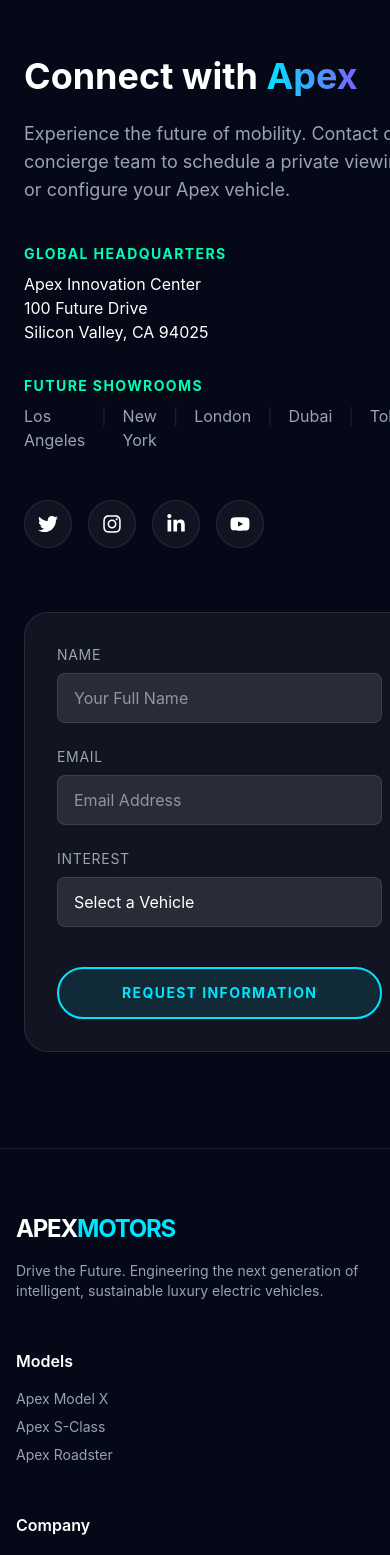
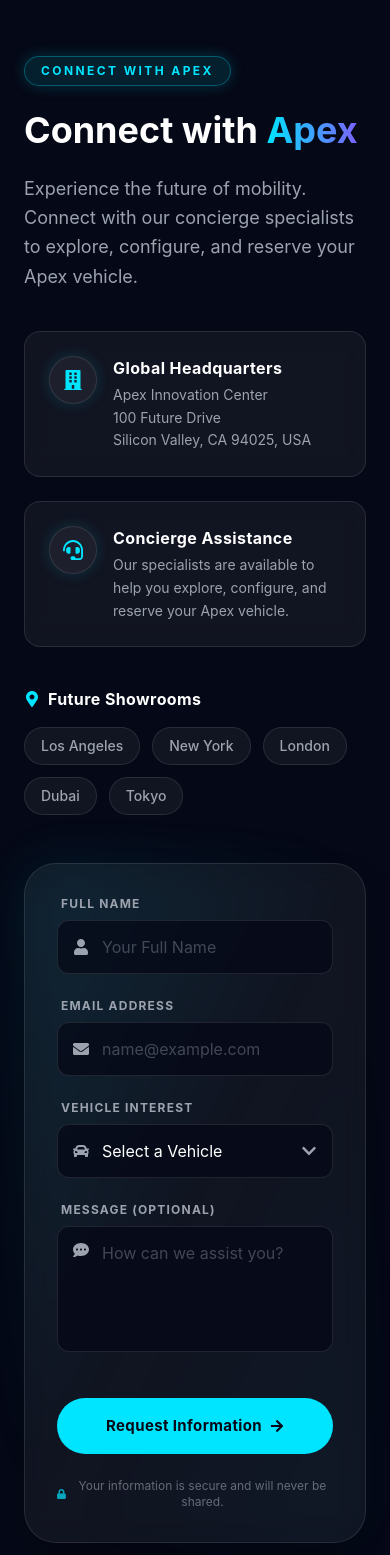
Before and after one commit to KasunV-git/APEX, a React (Vite) app: page / in a window 390 px wide. Shown: the part 10240-11795 px from the top of the page. Built offline with nearby package versions, Linux system fonts and the light colour scheme; the HTML template or start-up script is replaced by a standard one.

Commit message:
feat: implement Timeline and Contact sections with updated navigation footer and App layout.

```diff
--- a/src/App.jsx
+++ b/src/App.jsx
@@ -41,7 +41,7 @@ function App() {
             <Statistics />
             <Contact />
           </main>
-          <Footer />
+          <Footer setSelectedVehicle={setSelectedVehicle} />
         </div>
       )}
     </>
--- a/src/components/Footer.jsx
+++ b/src/components/Footer.jsx
@@ -1,6 +1,19 @@
 import { FaTwitter, FaInstagram, FaLinkedin, FaYoutube } from 'react-icons/fa';
+import { vehicles } from '../data/vehicles';
 
-const Footer = () => {
+const Footer = ({ setSelectedVehicle }) => {
+  const handleVehicleClick = (e, vehicleName) => {
+    e.preventDefault();
+    if (setSelectedVehicle) {
+      const vehicle = vehicles.find(v => v.name === vehicleName);
+      if (vehicle) setSelectedVehicle(vehicle);
+    }
+    const showcase = document.getElementById('vehicle-showcase');
+    if (showcase) {
+      showcase.scrollIntoView({ behavior: 'smooth' });
+    }
+  };
+
   return (
     <footer className="bg-background border-t border-white/10 pt-16 pb-8">
       <div className="max-w-7xl mx-auto px-4 sm:px-6 lg:px-8">
@@ -18,9 +31,10 @@ const Footer = () => {
           <div>
             <h3 className="text-white font-semibold mb-4">Models</h3>
             <ul className="space-y-2 text-sm text-gray-400">
-              <li><a href="#" className="hover:text-primary transition-colors">Apex Model X</a></li>
-              <li><a href="#" className="hover:text-primary transition-colors">Apex S-Class</a></li>
-              <li><a href="#" className="hover:text-primary transition-colors">Apex Roadster</a></li>
+              <li><a href="#vehicle-showcase" onClick={(e) => handleVehicleClick(e, 'Anora')} className="hover:text-primary transition-colors">Apex Anora</a></li>
+              <li><a href="#vehicle-showcase" onClick={(e) => handleVehicleClick(e, 'Electra')} className="hover:text-primary transition-colors">Apex Electra</a></li>
+              <li><a href="#vehicle-showcase" onClick={(e) => handleVehicleClick(e, 'Prestige')} className="hover:text-primary transition-colors">Apex Prestige</a></li>
+              <li><a href="#vehicle-showcase" onClick={(e) => handleVehicleClick(e, 'Leos')} className="hover:text-primary transition-colors">Apex Leos</a></li>
             </ul>
           </div>
 
--- a/src/sections/Contact/Contact.jsx
+++ b/src/sections/Contact/Contact.jsx
@@ -1,62 +1,93 @@
 import { motion } from 'framer-motion';
-import { FaTwitter, FaInstagram, FaLinkedinIn, FaYoutube } from 'react-icons/fa';
-import Button from '../../components/ui/Button';
+import {
+  FaBuilding,
+  FaHeadset,
+  FaMapMarkerAlt,
+  FaUser,
+  FaEnvelope,
+  FaCar,
+  FaCommentDots,
+  FaChevronDown,
+  FaArrowRight,
+  FaLock
+} from 'react-icons/fa';
 
 const Contact = () => {
   return (
     <section className="py-24 relative overflow-hidden bg-background">
       <div className="container mx-auto px-6 relative z-10">
-        <div className="grid lg:grid-cols-2 gap-16 items-center">
+        <div className="grid grid-cols-1 lg:grid-cols-12 gap-12 lg:gap-16 items-start">
 
           {/* Info Side */}
           <motion.div
             initial={{ opacity: 0, x: -30 }}
             whileInView={{ opacity: 1, x: 0 }}
             viewport={{ once: true }}
+            transition={{ duration: 0.6 }}
+            className="lg:col-span-5 flex flex-col justify-center"
           >
+            <div className="inline-block px-4 py-1.5 rounded-full border border-primary/30 bg-primary/10 text-primary text-xs font-bold tracking-[0.2em] mb-6 shadow-[0_0_15px_rgba(0,229,255,0.2)] w-max">
+              CONNECT WITH APEX
+            </div>
+
             <h2 className="text-4xl md:text-5xl font-bold font-heading mb-6">
               Connect with <span className="text-gradient">Apex</span>
             </h2>
-            <p className="text-text-muted text-lg mb-10 max-w-lg">
-              Experience the future of mobility. Contact our concierge team to schedule a private viewing or configure your Apex vehicle.
+            <p className="text-text-muted text-lg mb-10 max-w-lg leading-relaxed">
+              Experience the future of mobility. Connect with our concierge specialists to explore, configure, and reserve your Apex vehicle.
             </p>
 
-            <div className="space-y-8 mb-12">
+            <div className="space-y-6">
+              {/* Headquarters Card */}
+              <div className="glass-panel p-6 rounded-2xl relative group hover:border-primary/40 transition-colors duration-300">
+                <div className="absolute inset-0 bg-gradient-to-br from-primary/5 to-transparent rounded-2xl opacity-0 group-hover:opacity-100 transition-opacity duration-300 pointer-events-none" />
+                <div className="flex items-start gap-4 relative z-10">
+                  <div className="w-12 h-12 rounded-full bg-surface border border-glass-border flex items-center justify-center flex-shrink-0 text-primary shadow-[0_0_15px_rgba(0,229,255,0.15)] group-hover:shadow-[0_0_20px_rgba(0,229,255,0.3)] transition-all">
+                    <FaBuilding className="text-xl" />
+                  </div>
                   <div>
-                <h4 className="text-accent text-sm font-bold uppercase tracking-widest mb-2">Global Headquarters</h4>
-                <p className="text-text">
+                    <h4 className="text-white font-bold mb-1 tracking-wide">Global Headquarters</h4>
+                    <p className="text-text-muted text-sm leading-relaxed">
                       Apex Innovation Center<br />
                       100 Future Drive<br />
-                  Silicon Valley, CA 94025
+                      Silicon Valley, CA 94025, USA
                     </p>
-              </div>
-
-              <div>
-                <h4 className="text-accent text-sm font-bold uppercase tracking-widest mb-2">Future Showrooms</h4>
-                <div className="flex gap-4 text-text-muted">
-                  <span>Los Angeles</span>
-                  <span className="text-glass-border">|</span>
-                  <span>New York</span>
-                  <span className="text-glass-border">|</span>
-                  <span>London</span>
-                  <span className="text-glass-border">|</span>
-                  <span>Dubai</span>
-                  <span className="text-glass-border">|</span>
-                  <span>Tokyo</span>
                   </div>
                 </div>
               </div>
 
-            <div className="flex gap-4">
-              {[FaTwitter, FaInstagram, FaLinkedinIn, FaYoutube].map((Icon, idx) => (
-                <a
-                  key={idx}
-                  href="#"
-                  className="w-12 h-12 rounded-full glass-panel flex items-center justify-center text-text hover:text-primary hover:border-primary hover:shadow-[0_0_15px_rgba(0,229,255,0.3)] transition-all duration-300"
+              {/* Concierge Card */}
+              <div className="glass-panel p-6 rounded-2xl relative group hover:border-primary/40 transition-colors duration-300">
+                <div className="absolute inset-0 bg-gradient-to-br from-primary/10 to-transparent rounded-2xl opacity-0 group-hover:opacity-100 transition-opacity duration-300 pointer-events-none" />
+                <div className="flex items-start gap-4 relative z-10">
+                  <div className="w-12 h-12 rounded-full bg-surface border border-glass-border flex items-center justify-center flex-shrink-0 text-primary shadow-[0_0_15px_rgba(0,229,255,0.15)] group-hover:shadow-[0_0_20px_rgba(0,229,255,0.3)] transition-all">
+                    <FaHeadset className="text-xl" />
+                  </div>
+                  <div>
+                    <h4 className="text-white font-bold mb-1 tracking-wide">Concierge Assistance</h4>
+                    <p className="text-text-muted text-sm leading-relaxed">
+                      Our specialists are available to help you explore, configure, and reserve your Apex vehicle.
+                    </p>
+                  </div>
+                </div>
+              </div>
+
+              {/* Showrooms */}
+              <div className="pt-4">
+                <h4 className="text-white font-bold mb-4 flex items-center gap-2 tracking-wide">
+                  <FaMapMarkerAlt className="text-primary" /> Future Showrooms
+                </h4>
+                <div className="flex flex-wrap gap-3">
+                  {['Los Angeles', 'New York', 'London', 'Dubai', 'Tokyo'].map((city) => (
+                    <span
+                      key={city}
+                      className="px-4 py-2 rounded-full border border-glass-border bg-surface hover:bg-primary/10 hover:text-primary hover:border-primary/50 cursor-pointer transition-all duration-300 text-sm text-text-muted font-medium"
                     >
-                  <Icon className="text-xl" />
-                </a>
+                      {city}
+                    </span>
                   ))}
+                </div>
+              </div>
             </div>
           </motion.div>
 
@@ -65,42 +96,95 @@ const Contact = () => {
             initial={{ opacity: 0, x: 30 }}
             whileInView={{ opacity: 1, x: 0 }}
             viewport={{ once: true }}
-            className="glass-panel p-8 md:p-12 rounded-3xl"
+            transition={{ duration: 0.6, delay: 0.2 }}
+            className="lg:col-span-7 relative"
           >
+            {/* Soft background glow behind the form */}
+            <div className="absolute -inset-1 bg-gradient-to-br from-primary/20 via-transparent to-primary/5 rounded-[2.5rem] blur-xl opacity-50 pointer-events-none"></div>
+
+            <div className="glass-panel p-8 md:p-12 rounded-[2rem] relative z-10 border border-white/5 bg-[#0a0f1f]/80 backdrop-blur-xl shadow-2xl">
               <form className="flex flex-col gap-6" onSubmit={(e) => e.preventDefault()}>
-              <div>
-                <label className="block text-text-muted text-sm uppercase tracking-wider mb-2">Name</label>
+
+                <div className="relative group">
+                  <label className="block text-text-muted text-xs font-bold uppercase tracking-widest mb-2 pl-1 group-focus-within:text-primary transition-colors">Full Name</label>
+                  <div className="relative">
+                    <div className="absolute inset-y-0 left-0 pl-4 flex items-center pointer-events-none text-text-muted group-focus-within:text-primary transition-colors z-10">
+                      <FaUser />
+                    </div>
                     <input
                       type="text"
                       placeholder="Your Full Name"
-                  className="w-full bg-surface-hover border border-glass-border rounded-lg px-4 py-3 text-text focus:outline-none focus:border-primary focus:ring-1 focus:ring-primary transition-colors"
+                      className="w-full bg-[#050816]/70 border border-glass-border rounded-xl pl-11 pr-4 py-3.5 text-white placeholder-text-muted/40 focus:outline-none focus:border-primary focus:ring-1 focus:ring-primary focus:bg-primary/5 transition-all duration-300"
                     />
                   </div>
+                </div>
 
-              <div>
-                <label className="block text-text-muted text-sm uppercase tracking-wider mb-2">Email</label>
+                <div className="relative group">
+                  <label className="block text-text-muted text-xs font-bold uppercase tracking-widest mb-2 pl-1 group-focus-within:text-primary transition-colors">Email Address</label>
+                  <div className="relative">
+                    <div className="absolute inset-y-0 left-0 pl-4 flex items-center pointer-events-none text-text-muted group-focus-within:text-primary transition-colors z-10">
+                      <FaEnvelope />
+                    </div>
                     <input
                       type="email"
-                  placeholder="Email Address"
-                  className="w-full bg-surface-hover border border-glass-border rounded-lg px-4 py-3 text-text focus:outline-none focus:border-primary focus:ring-1 focus:ring-primary transition-colors"
+                      placeholder="name@example.com"
+                      className="w-full bg-[#050816]/70 border border-glass-border rounded-xl pl-11 pr-4 py-3.5 text-white placeholder-text-muted/40 focus:outline-none focus:border-primary focus:ring-1 focus:ring-primary focus:bg-primary/5 transition-all duration-300"
                     />
                   </div>
-
-              <div>
-                <label className="block text-text-muted text-sm uppercase tracking-wider mb-2">Interest</label>
-                <select className="w-full bg-surface-hover border border-glass-border rounded-lg px-4 py-3 text-text focus:outline-none focus:border-primary focus:ring-1 focus:ring-primary transition-colors appearance-none">
-                  <option>Select a Vehicle</option>
-                  <option>Anora</option>
-                  <option>Electra</option>
-                  <option>Prestige</option>
-                  <option>Leos</option>
-                </select>
                 </div>
 
-              <Button className="w-full mt-4">
-                Request Information
-              </Button>
+                <div className="relative group">
+                  <label className="block text-text-muted text-xs font-bold uppercase tracking-widest mb-2 pl-1 group-focus-within:text-primary transition-colors">Vehicle Interest</label>
+                  <div className="relative">
+                    <div className="absolute inset-y-0 left-0 pl-4 flex items-center pointer-events-none text-text-muted group-focus-within:text-primary transition-colors z-10">
+                      <FaCar />
+                    </div>
+                    <select className="w-full bg-[#050816]/70 border border-glass-border rounded-xl pl-11 pr-10 py-3.5 text-white focus:outline-none focus:border-primary focus:ring-1 focus:ring-primary focus:bg-primary/5 transition-all duration-300 appearance-none relative z-0">
+                      <option value="" className="bg-[#0a0f1f]">Select a Vehicle</option>
+                      <option value="Anora" className="bg-[#0a0f1f]">Anora</option>
+                      <option value="Electra" className="bg-[#0a0f1f]">Electra</option>
+                      <option value="Prestige" className="bg-[#0a0f1f]">Prestige</option>
+                      <option value="Leos" className="bg-[#0a0f1f]">Leos</option>
+                    </select>
+                    <div className="absolute inset-y-0 right-0 pr-4 flex items-center pointer-events-none text-text-muted z-10">
+                      <FaChevronDown />
+                    </div>
+                  </div>
+                </div>
+
+                <div className="relative group">
+                  <label className="block text-text-muted text-xs font-bold uppercase tracking-widest mb-2 pl-1 group-focus-within:text-primary transition-colors">Message (Optional)</label>
+                  <div className="relative">
+                    <div className="absolute top-4 left-0 pl-4 flex items-start pointer-events-none text-text-muted group-focus-within:text-primary transition-colors z-10">
+                      <FaCommentDots />
+                    </div>
+                    <textarea
+                      placeholder="How can we assist you?"
+                      rows="4"
+                      className="w-full bg-[#050816]/70 border border-glass-border rounded-xl pl-11 pr-4 py-3.5 text-white placeholder-text-muted/40 focus:outline-none focus:border-primary focus:ring-1 focus:ring-primary focus:bg-primary/5 transition-all duration-300 resize-none"
+                    ></textarea>
+                  </div>
+                </div>
+
+                <div className="mt-4">
+                  <motion.button
+                    whileHover={{ y: -2, boxShadow: '0 10px 30px -10px rgba(0,229,255,0.6)' }}
+                    whileTap={{ y: 1 }}
+                    className="w-full h-[56px] rounded-full bg-[#00E5FF] text-[#050816] font-bold text-[15px] tracking-wide flex items-center justify-center gap-2 hover:bg-[#33ebff] transition-colors relative overflow-hidden group"
+                  >
+                    <span className="relative z-10 flex items-center gap-2">
+                      Request Information <FaArrowRight className="text-sm group-hover:translate-x-1 transition-transform" />
+                    </span>
+                    <div className="absolute inset-0 bg-gradient-to-r from-transparent via-white/30 to-transparent translate-x-[-100%] group-hover:translate-x-[100%] transition-transform duration-700"></div>
+                  </motion.button>
+
+                  <p className="text-center text-text-muted/60 text-xs mt-6 flex items-center justify-center gap-1.5">
+                    <FaLock className="text-[10px] text-primary/70" /> Your information is secure and will never be shared.
+                  </p>
+                </div>
+
               </form>
+            </div>
           </motion.div>
 
         </div>
--- a/src/sections/Timeline/Timeline.jsx
+++ b/src/sections/Timeline/Timeline.jsx
@@ -18,7 +18,8 @@ const Timeline = () => {
         />
 
         <div className="relative mt-16 max-w-4xl mx-auto">
-          <div className="absolute left-1/2 transform -translate-x-1/2 w-1 h-full bg-white/10 rounded-full"></div>
+          {/* Timeline Line: left aligned on mobile, centered on md+ */}
+          <div className="absolute left-4 md:left-1/2 transform md:-translate-x-1/2 w-1 h-full bg-white/10 rounded-full"></div>
 
           {events.map((event, index) => (
             <motion.div
@@ -27,13 +28,16 @@ const Timeline = () => {
               whileInView={{ opacity: 1, y: 0 }}
               viewport={{ once: true }}
               transition={{ delay: index * 0.2 }}
-              className={`relative flex items-center justify-between mb-16 ${index % 2 === 0 ? 'flex-row-reverse' : ''}`}
+              className={`relative flex flex-col md:flex-row items-start md:items-center justify-between mb-16 pl-12 md:pl-0 ${index % 2 === 0 ? 'md:flex-row-reverse' : ''}`}
             >
-              <div className="w-5/12"></div>
+              {/* Empty space for alternating layout on md+ */}
+              <div className="hidden md:block w-5/12"></div>
 
-              <div className="absolute left-1/2 transform -translate-x-1/2 w-6 h-6 rounded-full bg-primary border-4 border-background z-10"></div>
+              {/* Timeline Dot: left aligned on mobile, centered on md+ */}
+              <div className="absolute left-4 md:left-1/2 transform -translate-x-1/2 mt-1.5 md:mt-0 w-6 h-6 rounded-full bg-primary border-4 border-background z-10"></div>
 
-              <div className={`w-5/12 bg-white/5 backdrop-blur-sm border border-white/10 p-6 rounded-2xl ${index % 2 === 0 ? 'text-left' : 'text-right'}`}>
+              {/* Content Card */}
+              <div className={`w-full md:w-5/12 bg-white/5 backdrop-blur-sm border border-white/10 p-6 rounded-2xl text-left ${index % 2 === 0 ? 'md:text-left' : 'md:text-right'}`}>
                 <span className="text-accent font-bold text-xl block mb-2">{event.year}</span>
                 <h3 className="text-white font-bold text-lg mb-2">{event.title}</h3>
                 <p className="text-gray-400 text-sm">{event.description}</p>
```
Lines whose indentation alone changed are shown as unchanged.
